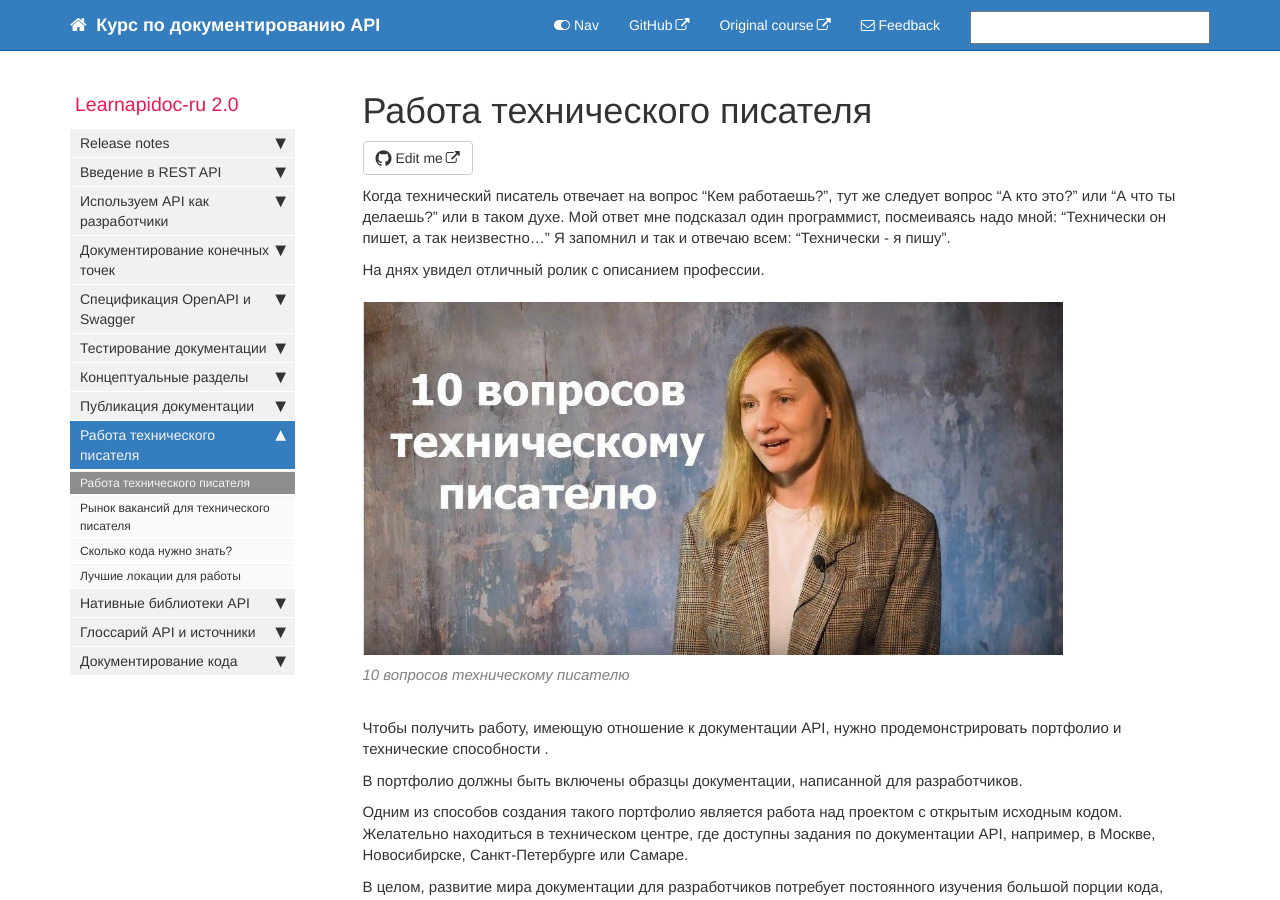
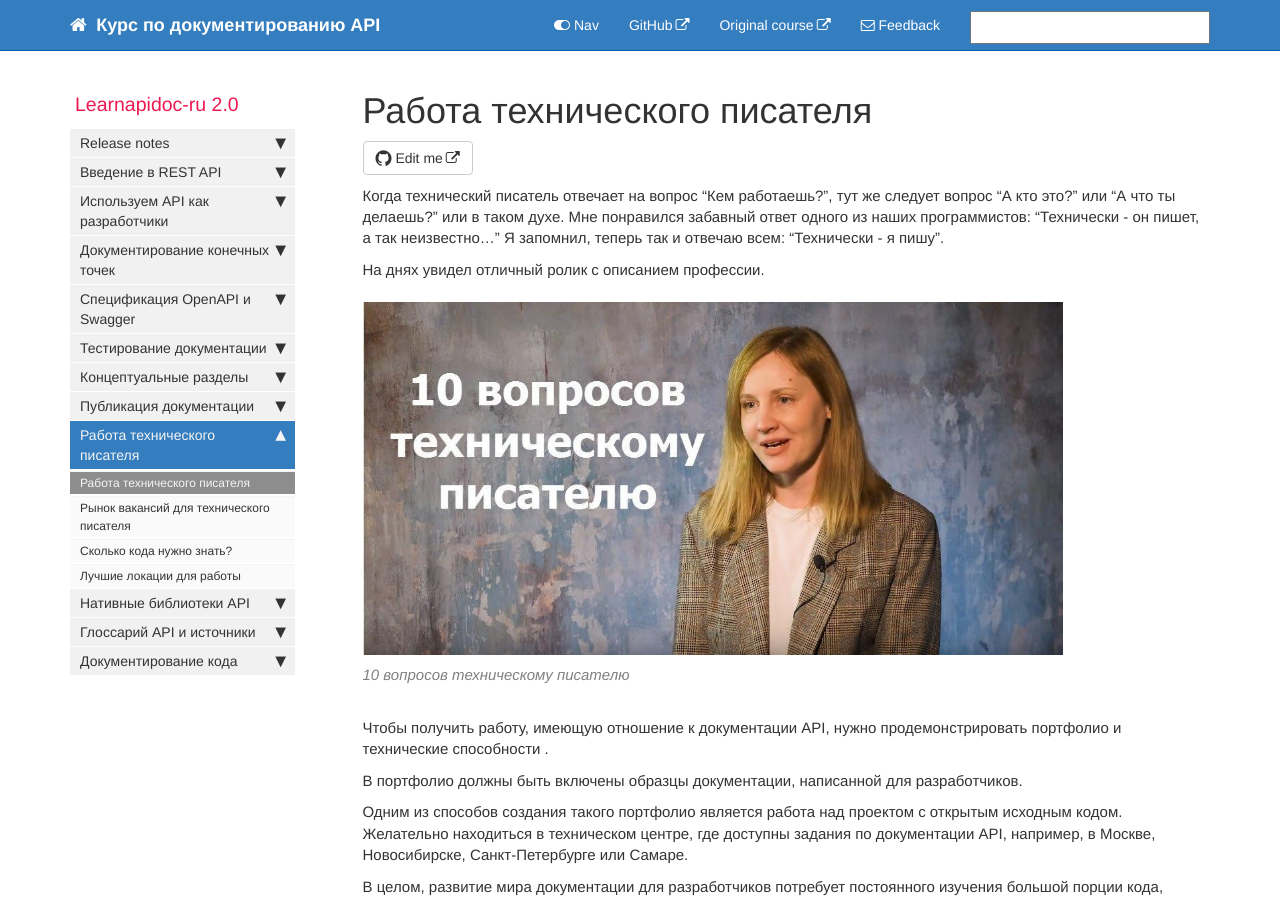
Before and after one commit to Starkovden/Starkovden.github.io, a Jekyll site: the page built from pages/getting-job/about-eigth-module.md, in a window 1280 px wide and 900 px high. Built offline with Jekyll 4.4.1, drawn with Linux system fonts in a browser that asks for light colours; nearby versions of some CDN libraries; comment, search, counter and statistics services are not loaded.

Commit message:
поправил текст

```diff
--- a/pages/getting-job/about-eigth-module.md
+++ b/pages/getting-job/about-eigth-module.md
@@ -6,7 +6,7 @@ permalink: about-eigth-module.html
 folder: getting-job
 ---
 
-Когда технический писатель отвечает на вопрос "Кем работаешь?", тут же следует вопрос "А кто это?" или "А что ты делаешь?"  или в таком духе. Мой ответ мне подсказал один программист, посмеиваясь надо мной: "Технически он пишет, а так неизвестно..." Я запомнил и так и отвечаю всем: "Технически - я пишу".
+Когда технический писатель отвечает на вопрос "Кем работаешь?", тут же следует вопрос "А кто это?" или "А что ты делаешь?"  или в таком духе. Мне понравился забавный ответ одного из наших программистов: "Технически - он пишет, а так неизвестно..." Я запомнил, теперь так и отвечаю всем: "Технически - я пишу".
 
 На днях увидел отличный ролик с описанием профессии.
 
```
